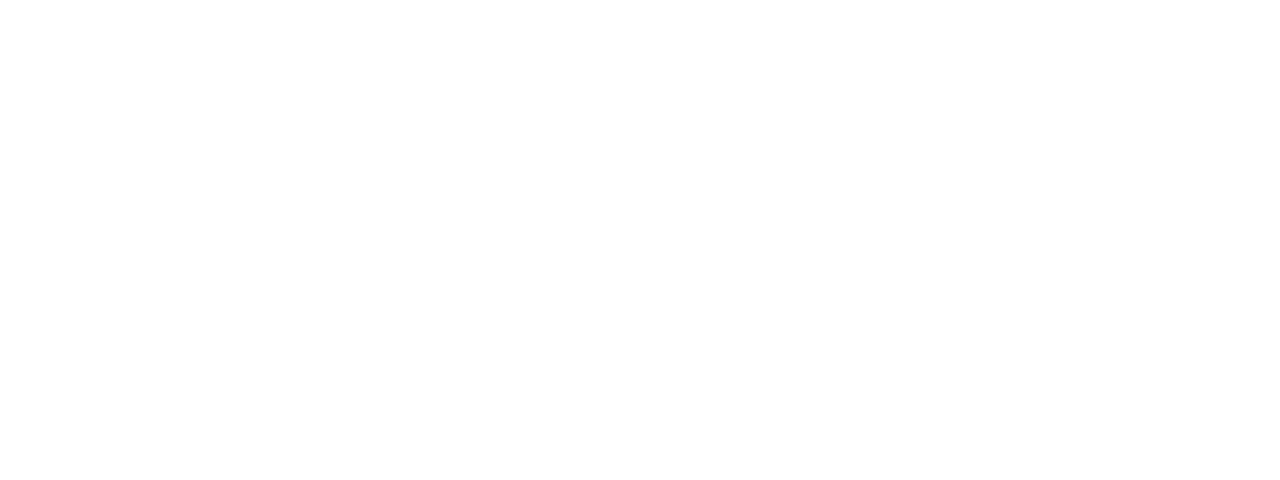
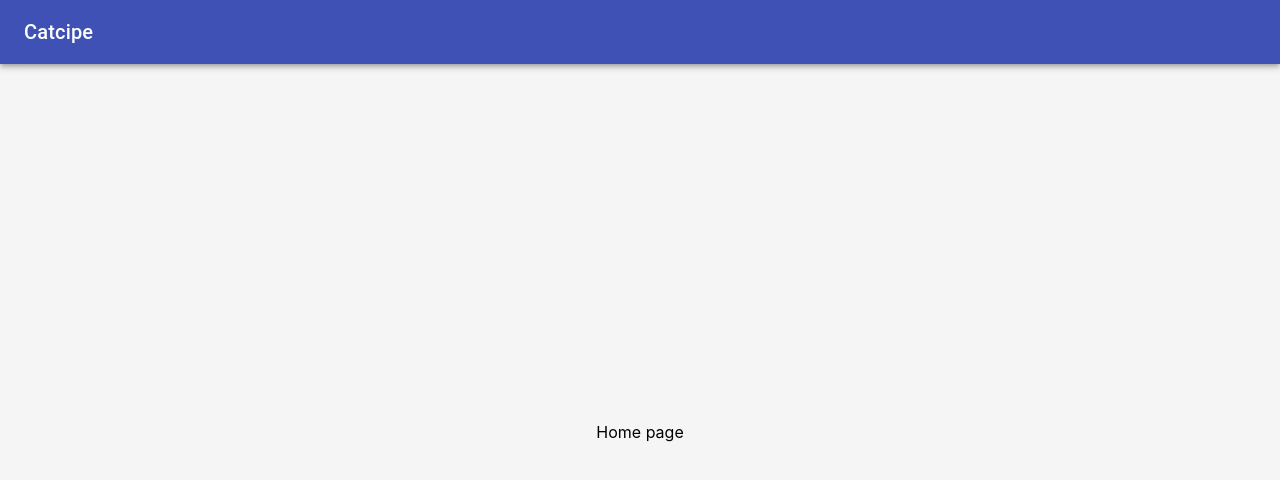
Before and after one commit to catman0745/catcipe-frontend, a React (Create React App) app: page / in a window 1280 px wide. Shown: the top 480 px of the page. Built offline with nearby package versions, Linux system fonts and the light colour scheme.

Commit message:
Add pages

```diff
--- a/package.json
+++ b/package.json
@@ -3,9 +3,12 @@
   "version": "0.1.0",
   "private": true,
   "dependencies": {
+    "@material-ui/core": "^4.11.0",
     "react": "^16.13.1",
     "react-dom": "^16.13.1",
-    "react-scripts": "3.4.3"
+    "react-router-dom": "^5.2.0",
+    "react-scripts": "3.4.3",
+    "styled-components": "^5.2.0"
   },
   "scripts": {
     "start": "react-scripts start"
--- a/public/index.html
+++ b/public/index.html
@@ -6,5 +6,6 @@
   </head>
   <body>
     <noscript>You need to enable JavaScript to run this app.</noscript>
+    <div id="root"></div>
   </body>
 </html>
--- /dev/null
+++ b/src/Layout.jsx
@@ -0,0 +1,42 @@
+import React from 'react'
+import { Container } from '@material-ui/core'
+import styled from 'styled-components'
+import { BrowserRouter as Router, Route, Switch } from 'react-router-dom'
+import Header from './components/Header'
+import { HomePage, NotFoundPage } from './pages'
+
+const Wrapper = styled.div`
+  height: 100%;
+  display: flex;
+  flex-direction: column;
+`
+
+const PagesContainer = styled.div`
+  flex-grow: 1;
+`
+
+const Pages = ({ children }) => {
+  return (
+    <PagesContainer>
+      <Container style={{ height: '100%' }}>
+        <Switch>{children}</Switch>
+      </Container>
+    </PagesContainer>
+  )
+}
+
+const Layout = () => {
+  return (
+    <Wrapper>
+      <Router>
+        <Header />
+        <Pages>
+          <Route exact path="/" component={HomePage} />
+          <Route component={NotFoundPage} />
+        </Pages>
+      </Router>
+    </Wrapper>
+  )
+}
+
+export default Layout
--- /dev/null
+++ b/src/components/Center.jsx
@@ -0,0 +1,11 @@
+import styled from 'styled-components'
+
+const Center = styled.div`
+  height: 100%;
+  display: flex;
+  flex-direction: column;
+  justify-content: center;
+  align-items: center;
+`
+
+export default Center
--- /dev/null
+++ b/src/components/Header.jsx
@@ -0,0 +1,17 @@
+import React from 'react'
+import { AppBar, Toolbar, Typography } from '@material-ui/core'
+import { Link } from 'react-router-dom'
+
+const Header = () => {
+  return (
+    <AppBar position="static">
+      <Toolbar>
+        <Link to="/">
+          <Typography variant="h6">Catcipe</Typography>
+        </Link>
+      </Toolbar>
+    </AppBar>
+  )
+}
+
+export default Header
--- /dev/null
+++ b/src/components/index.js
@@ -0,0 +1,4 @@
+import Center from './Center'
+import Header from './Header'
+
+export { Center, Header }
--- a/src/index.css
+++ b/src/index.css
@@ -6,3 +6,18 @@
   -webkit-font-smoothing: antialiased;
   -moz-osx-font-smoothing: grayscale;
 }
+
+html,
+body,
+#root {
+  height: 100%;
+}
+
+body {
+  background-color: #f5f5f5;
+}
+
+a {
+  color: inherit;
+  text-decoration: none;
+}
--- a/src/index.js
+++ b/src/index.js
@@ -1,5 +1,11 @@
 import React from 'react'
 import ReactDOM from 'react-dom'
 import './index.css'
+import Layout from './Layout'
 
-ReactDOM.render(<React.StrictMode />, document.body)
+ReactDOM.render(
+  <React.StrictMode>
+    <Layout />
+  </React.StrictMode>,
+  document.getElementById('root')
+)
--- /dev/null
+++ b/src/pages/HomePage.jsx
@@ -0,0 +1,8 @@
+import React from 'react'
+import Center from '../components/Center'
+
+const HomePage = () => {
+  return <Center>Home page</Center>
+}
+
+export default HomePage
--- /dev/null
+++ b/src/pages/NotFoundPage.jsx
@@ -0,0 +1,8 @@
+import React from 'react'
+import Center from '../components/Center'
+
+const NotFoundPage = () => {
+  return <Center>Error 404: Page not found</Center>
+}
+
+export default NotFoundPage
--- /dev/null
+++ b/src/pages/index.js
@@ -0,0 +1,4 @@
+import HomePage from './HomePage'
+import NotFoundPage from './NotFoundPage'
+
+export { HomePage, NotFoundPage }
```
Also changed, not shown: .eslintrc.json, 1 other file (tests, documents, lock files or other folders).
